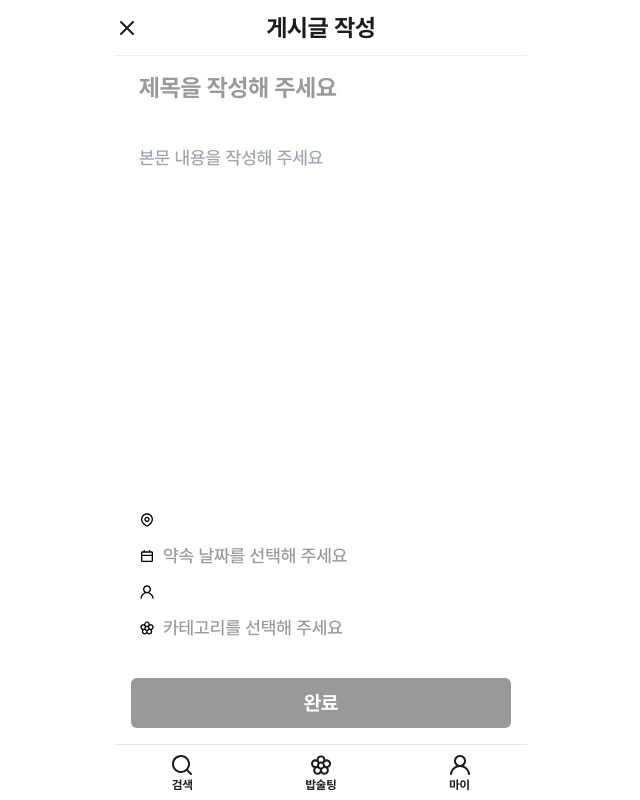
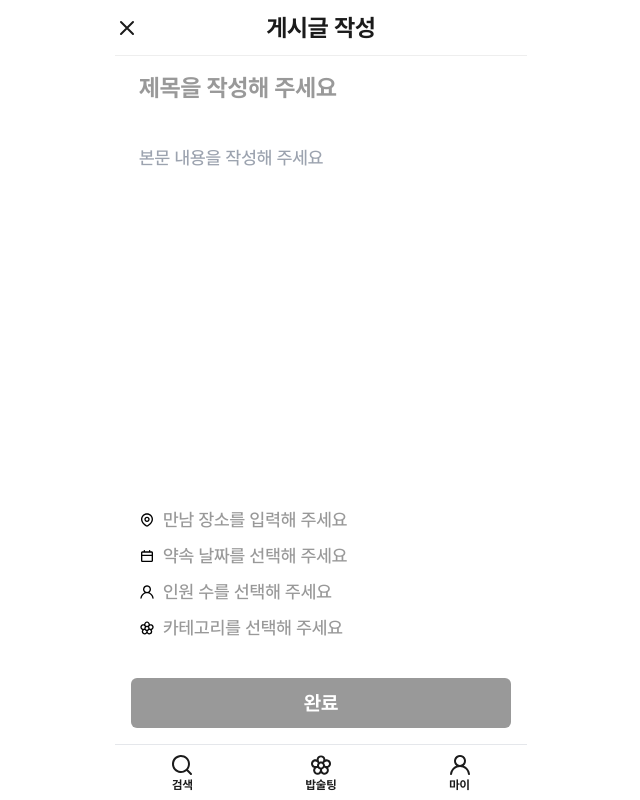
Before and after one commit to BobSoolTing/Bob-Sool-Ting-FE, a Next.js app: page /write in a window 1280 px wide. Shown: the whole page, without its empty margins (319-959 px from the left). Built offline with nearby package versions, Linux system fonts and the light colour scheme.

Commit message:
📝 Update : 스어 변수명 변경으로 인한 컴포넌트 변수명 변경

```diff
--- a/src/components/shared/post/BottomSheetCategorySelect.tsx
+++ b/src/components/shared/post/BottomSheetCategorySelect.tsx
@@ -17,7 +17,7 @@
       <div className='flex flex-row gap-4'>
         <div
           onClick={() => {
-            updateFormData('category', '밥약');
+            updateFormData('category', 'BOB');
             onClose();
           }}
           className='w-[100px] h-[50px] flex items-center justify-center rounded-md bg-[#2f7dff] mx-auto cursor-pointer hover:bg-[#2768FF]'
@@ -26,7 +26,7 @@
         </div>
         <div
           onClick={() => {
-            updateFormData('category', '술약');
+            updateFormData('category', 'SOOL');
             onClose();
           }}
           className='w-[100px] h-[50px] flex items-center justify-center rounded-md bg-[#2f7dff] mx-auto cursor-pointer hover:bg-[#2768FF]'
@@ -35,7 +35,7 @@
         </div>
         <div
           onClick={() => {
-            updateFormData('category', '과팅');
+            updateFormData('category', 'TING');
             onClose();
           }}
           className='w-[100px] h-[50px] flex items-center justify-center rounded-md bg-[#2f7dff] mx-auto cursor-pointer hover:bg-[#2768FF]'
--- a/src/components/shared/post/BottomSheetPersonnel.tsx
+++ b/src/components/shared/post/BottomSheetPersonnel.tsx
@@ -13,11 +13,10 @@
 
 export default function BottomSheetPersonnel({ className, isOpen, onClose }: BottomSheetPersonnelProps) {
   const [personnel, setPersonnel] = useState(1);
-  const [isComplete, setIsComplete] = useState();
-  const { formData, updateFormData } = usePostFormStore();
+  const { updateFormData } = usePostFormStore();
 
   const onClickButton = () => {
-    updateFormData('personnel', `${personnel}인`);
+    updateFormData('max_participants', `${personnel}`);
     onClose();
   };
   return (
--- a/src/components/shared/post/BottomSheetPlace.tsx
+++ b/src/components/shared/post/BottomSheetPlace.tsx
@@ -14,10 +14,10 @@
   const { formData, updateFormData } = usePostFormStore();
   const [isComplete, setIsComplete] = useState(false);
   useEffect(() => {
-    if (formData.place) {
+    if (formData.location) {
       setIsComplete(true);
     }
-  }, [formData.place]);
+  }, [formData.location]);
   return (
     <BottomSheet height={'300px'} isOpen={isOpen} onClose={onClose}>
       <div className='flex flex-col items-center w-full h-full'>
@@ -27,7 +27,7 @@
           type='text'
           placeholder='예 : 강남역'
           onChange={(e) => {
-            updateFormData('place', e.target.value);
+            updateFormData('location', e.target.value);
           }}
         />
       </div>
--- a/src/components/shared/post/PostFormFields.tsx
+++ b/src/components/shared/post/PostFormFields.tsx
@@ -12,7 +12,7 @@
     <div className='flex flex-col w-full space-y-4 mb-4'>
       <div onClick={() => onFieldClick('place')} className='flex items-center h-5 cursor-pointer'>
         <PlaceIcon className='mr-2' />
-        <div className='text-lg font-medium text-[#999] border-0 focus:outline-none'>{formData.place}</div>
+        <div className='text-lg font-medium text-[#999] border-0 focus:outline-none'>{formData.location}</div>
       </div>
 
       <div onClick={() => onFieldClick('date')} className='flex items-center h-5 cursor-pointer'>
@@ -22,11 +22,24 @@
 
       <div onClick={() => onFieldClick('personnel')} className='flex items-center h-5 cursor-pointer'>
         <PersonnelIcon className='mr-2' />
-        <div className='text-lg font-medium text-[#999] border-0 focus:outline-none'>{formData.personnel}</div>
+        {formData.max_participants === 999 ? (
+          <div className='text-lg font-medium text-[#999] border-0 focus:outline-none'>인원 수를 선택해 주세요</div>
+        ) : (
+          <div className='text-lg font-medium text-[#999] border-0 focus:outline-none'>{formData.max_participants}인</div>
+        )}
       </div>
+
       <div onClick={() => onFieldClick('category')} className='flex items-center h-5 cursor-pointer'>
         <BobSoolTingIcon className='mr-2 w-4 h-4' />
-        <div className='text-lg font-medium text-[#999] border-0 focus:outline-none'>{formData.category}</div>
+        {formData.category === 'BOB' ? (
+          <div className='text-lg font-medium text-[#999] border-0 focus:outline-none'>밥약</div>
+        ) : formData.category === 'SOOL' ? (
+          <div className='text-lg font-medium text-[#999] border-0 focus:outline-none'>술약</div>
+        ) : formData.category === 'TING' ? (
+          <div className='text-lg font-medium text-[#999] border-0 focus:outline-none'>과팅</div>
+        ) : (
+          <div className='text-lg font-medium text-[#999] border-0 focus:outline-none'>카테고리를 선택해 주세요</div>
+        )}
       </div>
     </div>
   );
```
